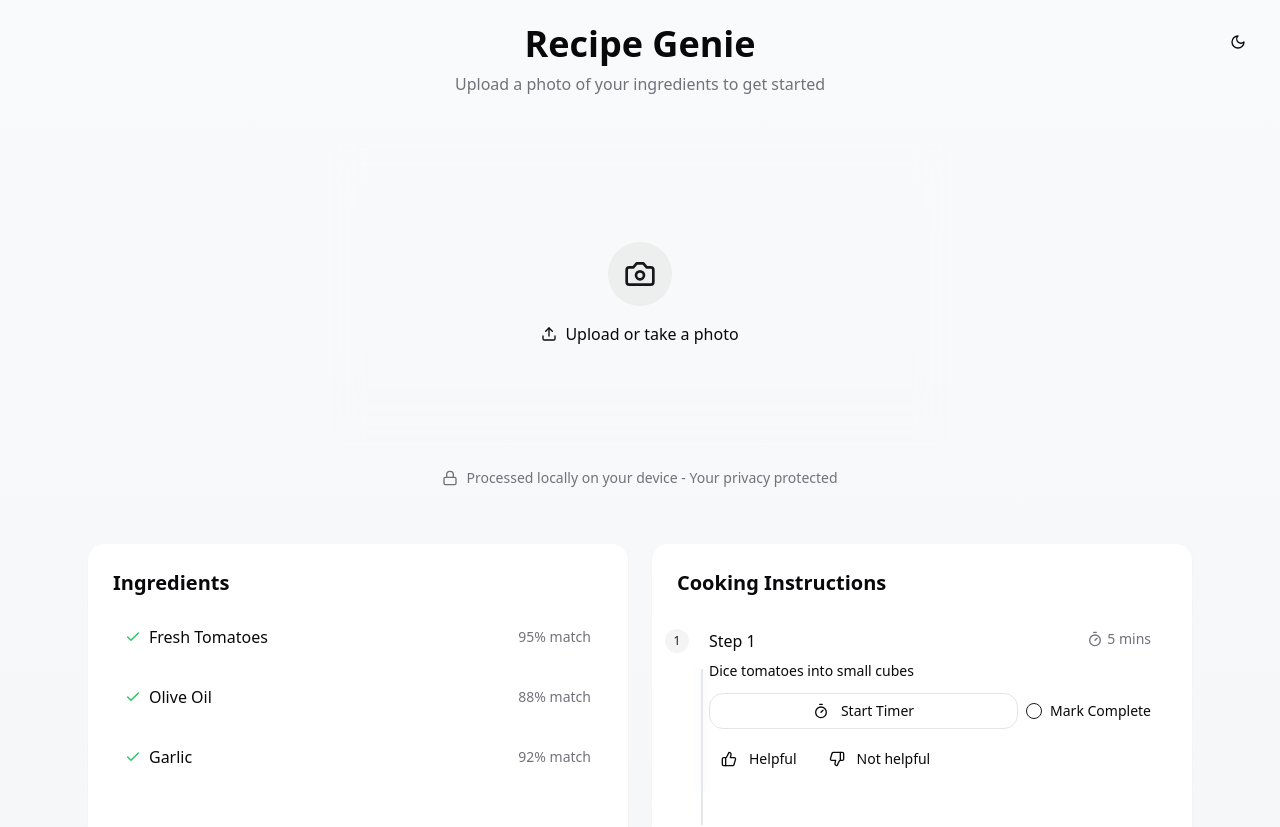
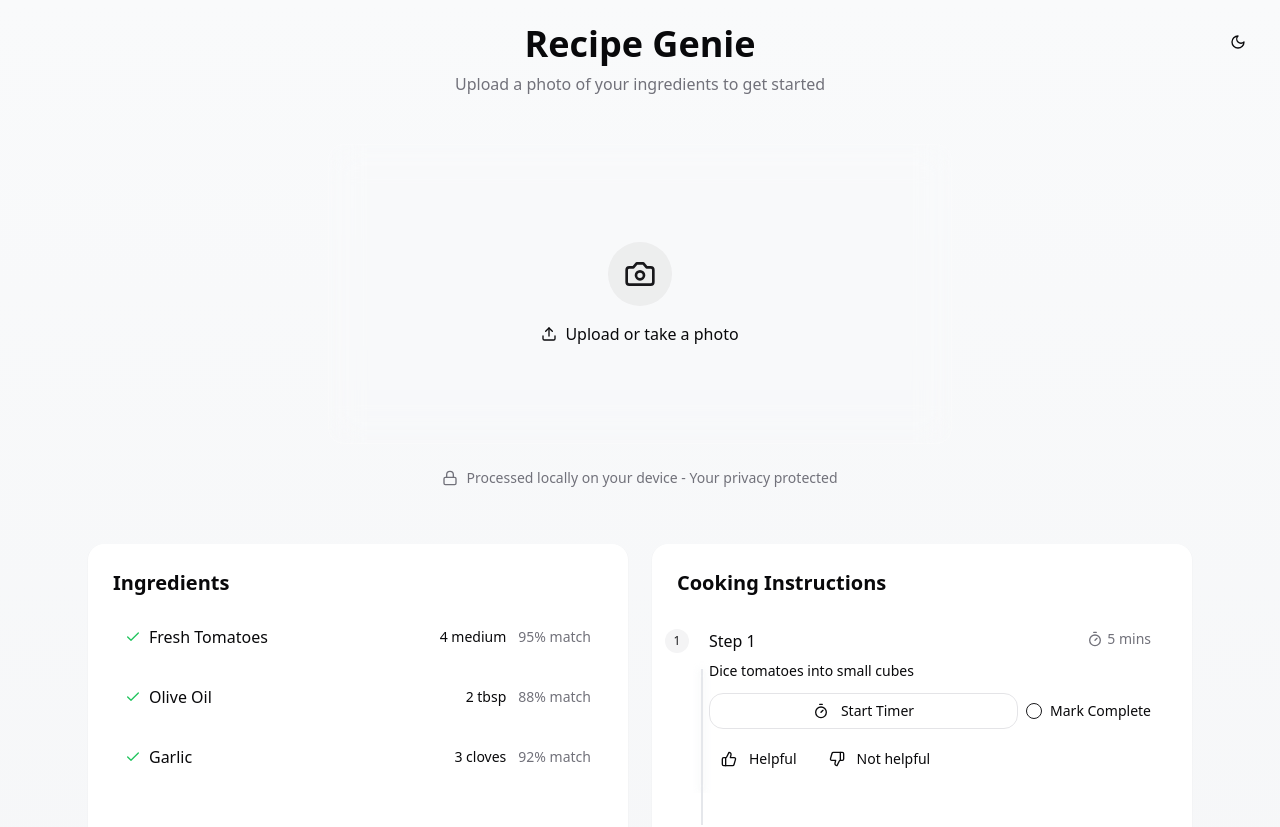
Before and after one commit to juandari/always-day-1, a React (Vite) app: page / in a window 1280 px wide. Shown: the top 827 px of the page. Built offline with nearby package versions, Linux system fonts and the light colour scheme.

Commit message:
Add ingredient amount property
Adds a property to specify the amount of each ingredient.

```diff
--- a/src/components/RecipeContainer.tsx
+++ b/src/components/RecipeContainer.tsx
@@ -1,4 +1,3 @@
-
 import React, { useState } from 'react';
 import { Check, ThumbsUp, ThumbsDown, Timer as TimerIcon, ExternalLink, CheckCircle2 } from 'lucide-react';
 import { Tabs, TabsContent, TabsList, TabsTrigger } from '@/components/ui/tabs';
@@ -10,6 +9,7 @@ import Timer from './Timer';
 interface Ingredient {
   name: string;
   confidence: number;
+  amount: string;
 }
 
 interface Step {
@@ -28,9 +28,9 @@ interface Product {
 }
 
 const ingredients: Ingredient[] = [
-  { name: 'Fresh Tomatoes', confidence: 95 },
-  { name: 'Olive Oil', confidence: 88 },
-  { name: 'Garlic', confidence: 92 },
+  { name: 'Fresh Tomatoes', confidence: 95, amount: '4 medium' },
+  { name: 'Olive Oil', confidence: 88, amount: '2 tbsp' },
+  { name: 'Garlic', confidence: 92, amount: '3 cloves' },
 ];
 
 const steps: Step[] = [
@@ -164,9 +164,12 @@ const RecipeContainer = () => {
                   <Check className="w-4 h-4 text-green-500" />
                   <span>{ingredient.name}</span>
                 </div>
-                <span className="text-sm text-muted-foreground">
-                  {ingredient.confidence}% match
-                </span>
+                <div className="flex items-center gap-3">
+                  <span className="text-sm font-medium">{ingredient.amount}</span>
+                  <span className="text-sm text-muted-foreground">
+                    {ingredient.confidence}% match
+                  </span>
+                </div>
               </li>
             ))}
           </ul>
```
